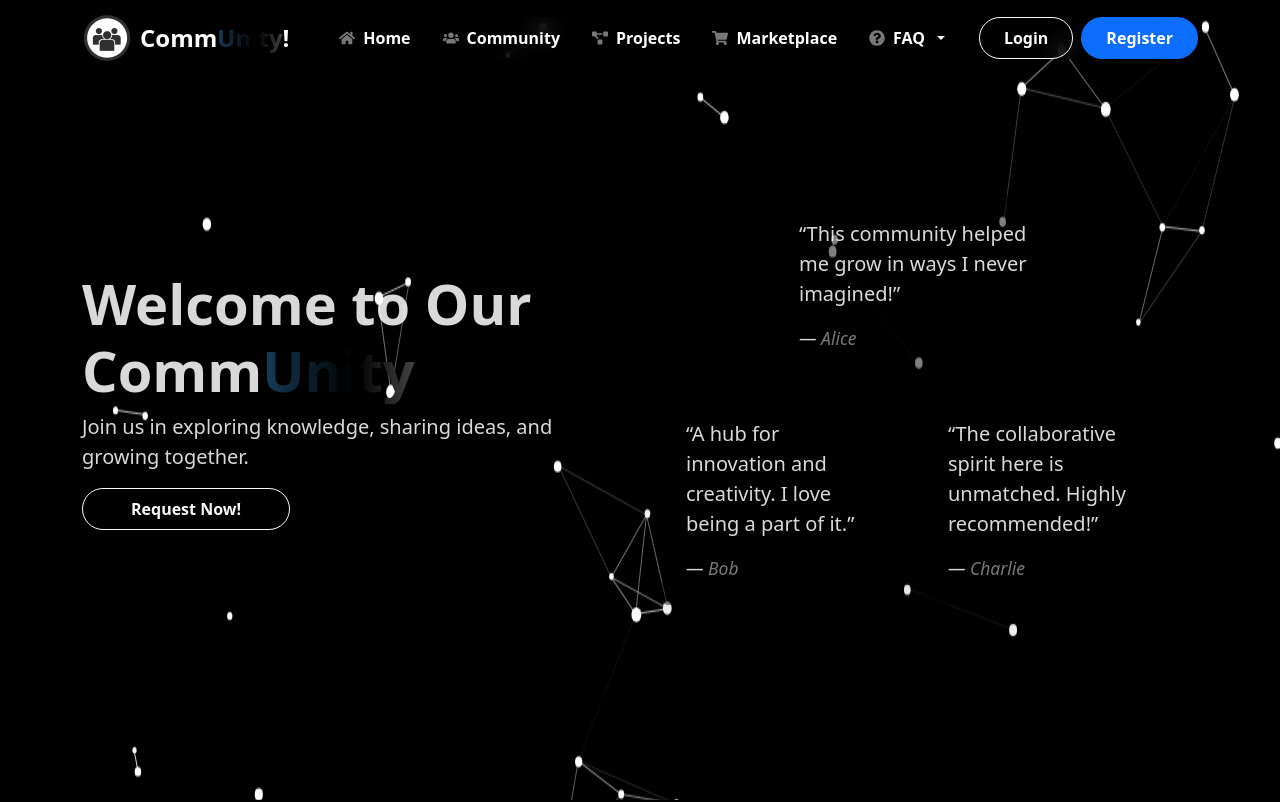
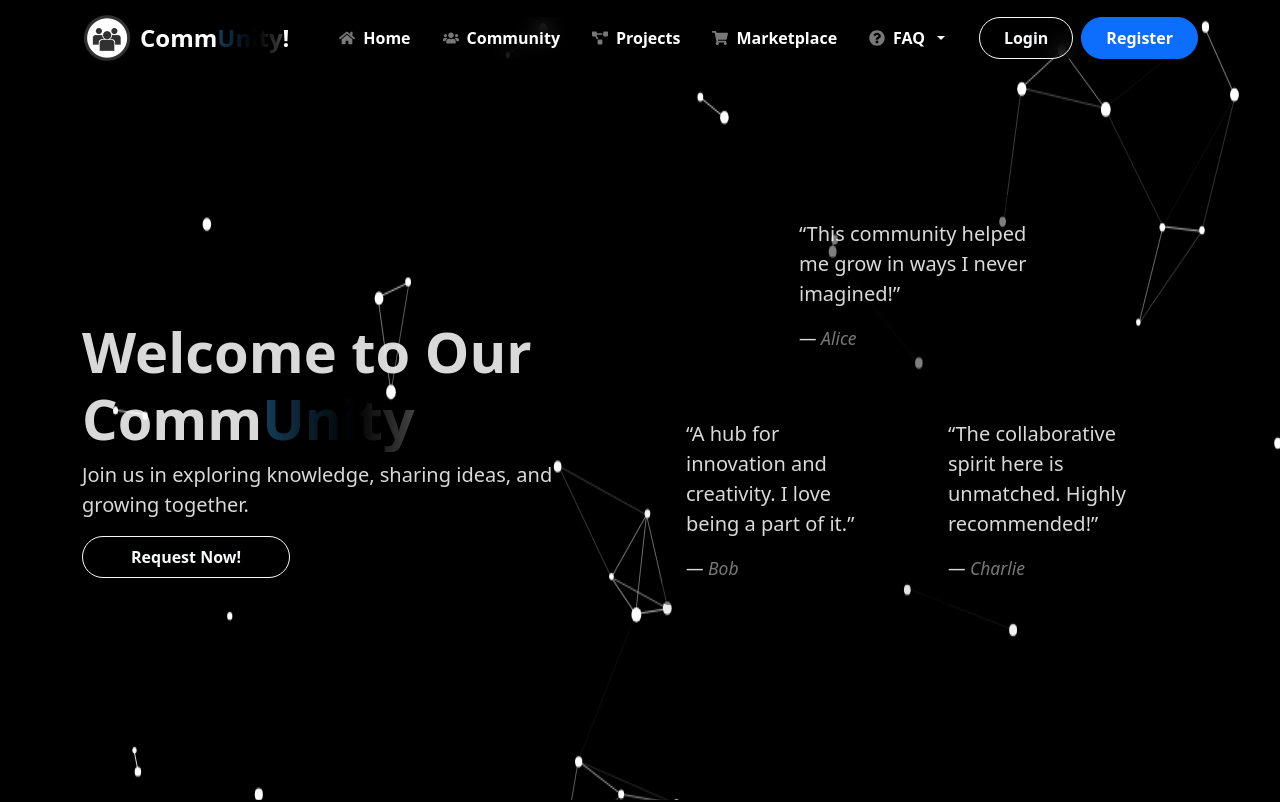
Before and after one commit to franklinglorbasilio/CommUnity, a React (Create React App) app: page / in a window 1280 px wide. Shown: the top 802 px of the page. Built offline with nearby package versions, Linux system fonts and the light colour scheme.

Commit message:
Your commit message

```diff
--- a/src/assets/particleNetwork.jsx
+++ b/src/assets/particleNetwork.jsx
@@ -146,7 +146,7 @@ function ParticleNetwork() {
                 width: "100%",
                 height: "150vh",
                 zIndex: -1,
-                background: "#000"
+                background: "#000" // black background
             }}
         />
     );
--- a/src/pages/frontpages/homepage.js
+++ b/src/pages/frontpages/homepage.js
@@ -1,4 +1,5 @@
 import { useState, useEffect } from "react";
+import LogoSite from "../../assets/community-icon.png"
 import "bootstrap/dist/css/bootstrap.min.css";
 import ParticleNetwork from "../../assets/particleNetwork.jsx";
 
@@ -10,6 +11,13 @@ const testimonials = [
 ];
 
 function AnimatedCard({ testimonial, cardKey }) {
+    useEffect(() => {
+        document.title = "CommUnity";
+        const favicon = document.querySelector("link[rel='icon']");
+        if (favicon) {
+            favicon.href = LogoSite;
+        }
+    }, []);
     return (
         <div
             key={cardKey}
@@ -64,11 +72,12 @@ export default function Homepages() {
           }
         `}
             </style>
+            <ParticleNetwork />
             <section className="d-flex align-items-center" style={{ minHeight: "100vh", width: "100vw" }}>
-                <div className="container text-center text-lg-start" style={{ color: "rgba(255,255,255,0.85)" }}><ParticleNetwork />
+                <div className="container text-center text-lg-start" style={{ color: "rgba(255,255,255,0.85)" }}>
                     <div className="row align-items-center">
-                        <div className="col-12 col-lg-6 mb-4 mb-lg-0">
-                            <h1 className="fw-bold display-4" style={{color: "rgba(255,255,255,0.85)"}}>
+                        <div className="col-12 col-lg-6 mb-4 mb-lg-0 pt-5">
+                            <h1 className="fw-bold display-4 pt-5" style={{color: "rgba(255,255,255,0.85)"}}>
                                 Welcome to Our Comm<span className="animated-text">Unity</span>
                             </h1>
                             <p className="lead" style={{color: "rgba(255,255,255,0.85)"}}>
```
